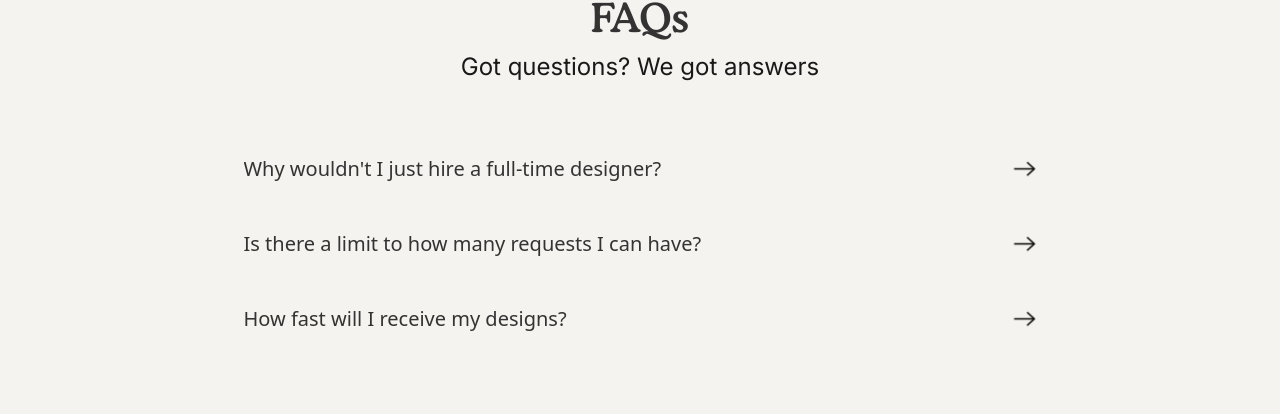
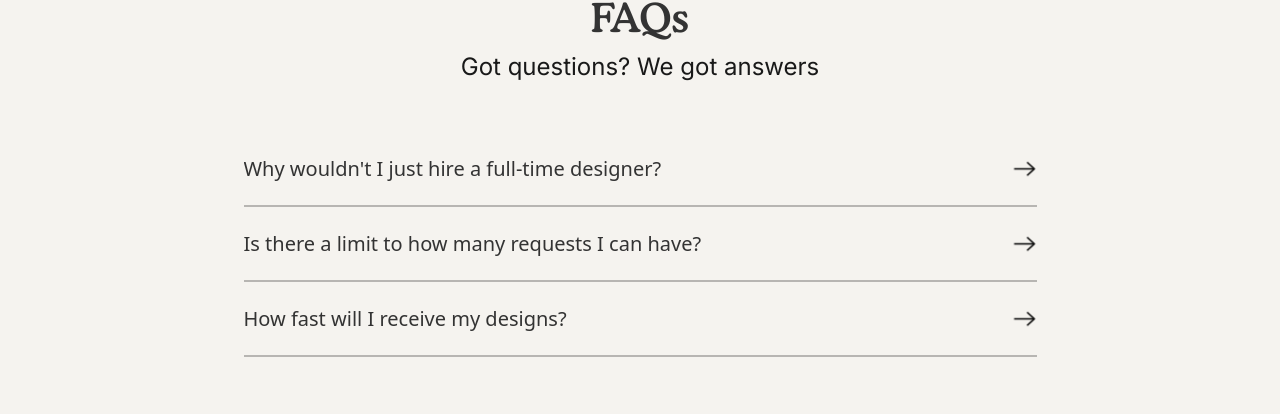
Before and after one commit to VaibhavGareja/Bubble-Wrap-clone, a Next.js app: page / in a window 1280 px wide. Shown: the part 8614-9028 px from the top of the page. Built offline with nearby package versions, Linux system fonts and the light colour scheme.

Commit message:
fixed conflict

```diff
--- a/components/PageSection/FaqSection.tsx
+++ b/components/PageSection/FaqSection.tsx
@@ -5,10 +5,15 @@ import { Faqs } from "../../database/faq";
 export default function FaqSection() {
   const [open, setOpen] = useState<boolean>(false);
   const [data, setData] = useState<any>("");
-  const handleClick = async () => {
-    setOpen(!open);
+  const [activeIndex, setActiveIndex] = useState(null);
+  const handleClick = (index: any) => {
+    if (index === activeIndex) {
+      setActiveIndex(null);
+    } else {
+      setActiveIndex(index);
+      return;
+    }
   };
-
   return (
     <div className="bg-[#f5f3ef] py-[6.25rem]">
       <div className=" flex flex-col container mx-auto text-center  text-[#333] ">
@@ -19,37 +24,52 @@ export default function FaqSection() {
           descColor="text-[#191919]"
         />
         <div className="w-[65%] mx-auto text-left mt-[48px]">
-          {Faqs.map((faq) => {
+          {Faqs.map((faq, index) => {
             return (
               <div
-                className={`cursor-pointer relative  overflow-hidden
-
-                ${data == faq.que ? "faq-dropdown-click" : "faq-dropdown"}`}
+                className={`cursor-pointer border-b-[2px] border-[rgb(51,51,51,0.32)] relative  overflow-hidden
+                ${
+                  activeIndex == index ? "faq-dropdown-click" : "faq-dropdown"
+                }`}
                 onClick={async () => {
-                  if (data != "" && data == faq.que) {
-                    await setData("");
-                  }
-                  if (data != faq.que) {
-                    setData(faq.que);
-                  }
+                  handleClick(index);
                 }}
               >
                 <div
-                  className={`flex h-[75px] justify-between  items-center w-[100%]`}
+                  className={`cursor-pointer border-b-[2px] border-[rgb(51,51,51,0.32)] relative  overflow-hidden
+              ${activeIndex == index ? "faq-dropdown-click" : "faq-dropdown"}`}
+                  onClick={async () => {
+                    handleClick(index);
+                  }}
                 >
-                  <div className="w-[90%] text-[1.25rem] text-start">
-                    {faq.que}
+                  <div
+                    className={`flex h-[75px] justify-between  items-center w-[100%]`}
+                  >
+                    <div className="w-[90%] text-[1.25rem] text-start">
+                      {faq.que}
+                    </div>
+                    <img
+                      src="faq-arrow.svg"
+                      className={` w-[15px] absolute right-[5px] ${
+                        activeIndex == index
+                          ? "arrow-transition-click"
+                          : "arrow-transition"
+                      }`}
+                    />
+                  </div>
+                  <div className="px-[1.5rem] pb-[0.5rem] pt-[1.5rem] border-[1px] border-[#333] rounded-[20px] bg-[white]">
+                    {faq.answer}
                   </div>
                   <img
                     src="faq-arrow.svg"
                     className={` w-[15px] absolute right-[5px] ${
-                      data == faq.que
+                      activeIndex == index
                         ? "arrow-transition-click"
                         : "arrow-transition"
                     }`}
                   />
                 </div>
-                <div className="px-[1.5rem] pb-[0.5rem] pt-[1.5rem] border-[1px] border-[#333] rounded-[20px] bg-[white]">
+                <div className="px-[1.5rem]  pb-[0.5rem] pt-[1.5rem] border-[1px] border-[#333] rounded-[20px] bg-[white]">
                   {faq.answer}
                 </div>
               </div>
--- a/styles/globals.css
+++ b/styles/globals.css
@@ -125,7 +125,6 @@ li:hover {
   overflow: hidden;
 }
 
-
 .arrow-transition {
   transition: 0.3s;
   transform: translate3d(0px, 0px, 0px) scale3d(1, 1, 1) rotateX(0deg) rotateY(0deg) rotateZ(-90deg) skew(0deg, 0deg);
@@ -232,3 +231,7 @@ li:hover {
   -webkit-filter: brightness(0%);
   filter: brightness(0%);
 }
+
+.hamburger-icon {
+  filter: brightness(0%);
+}
```
